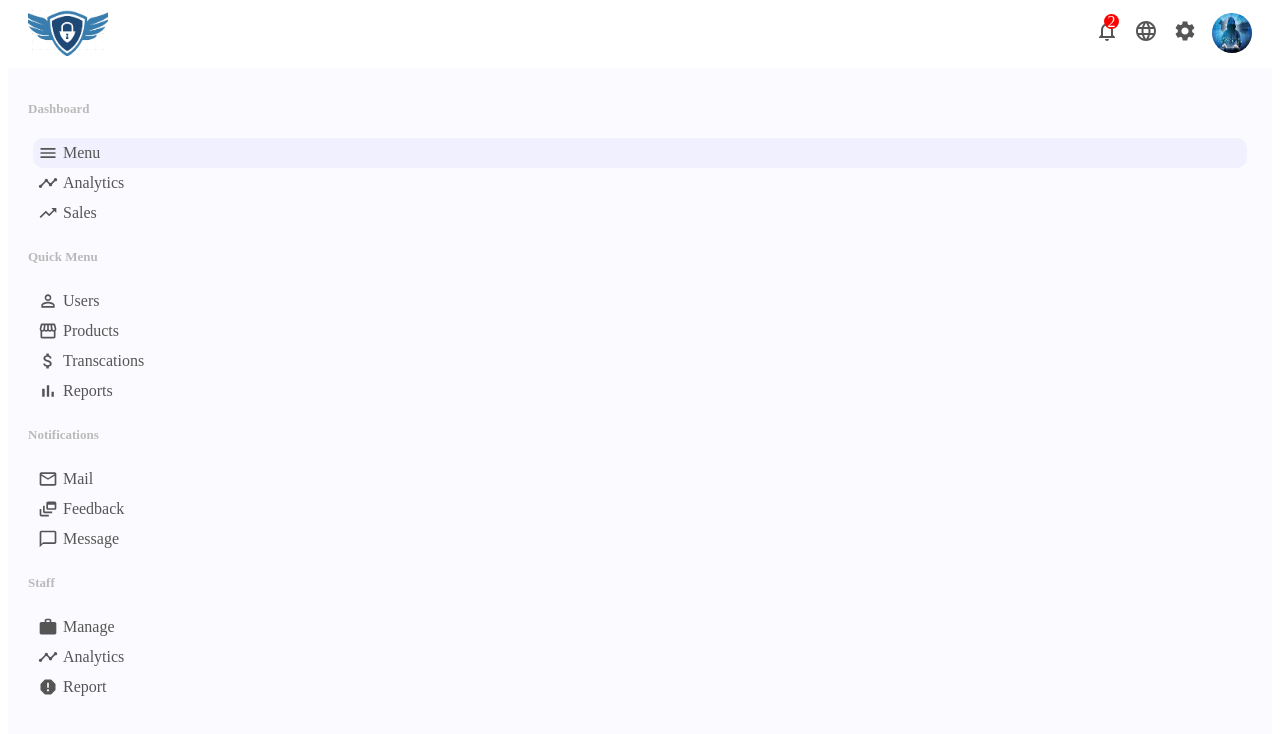
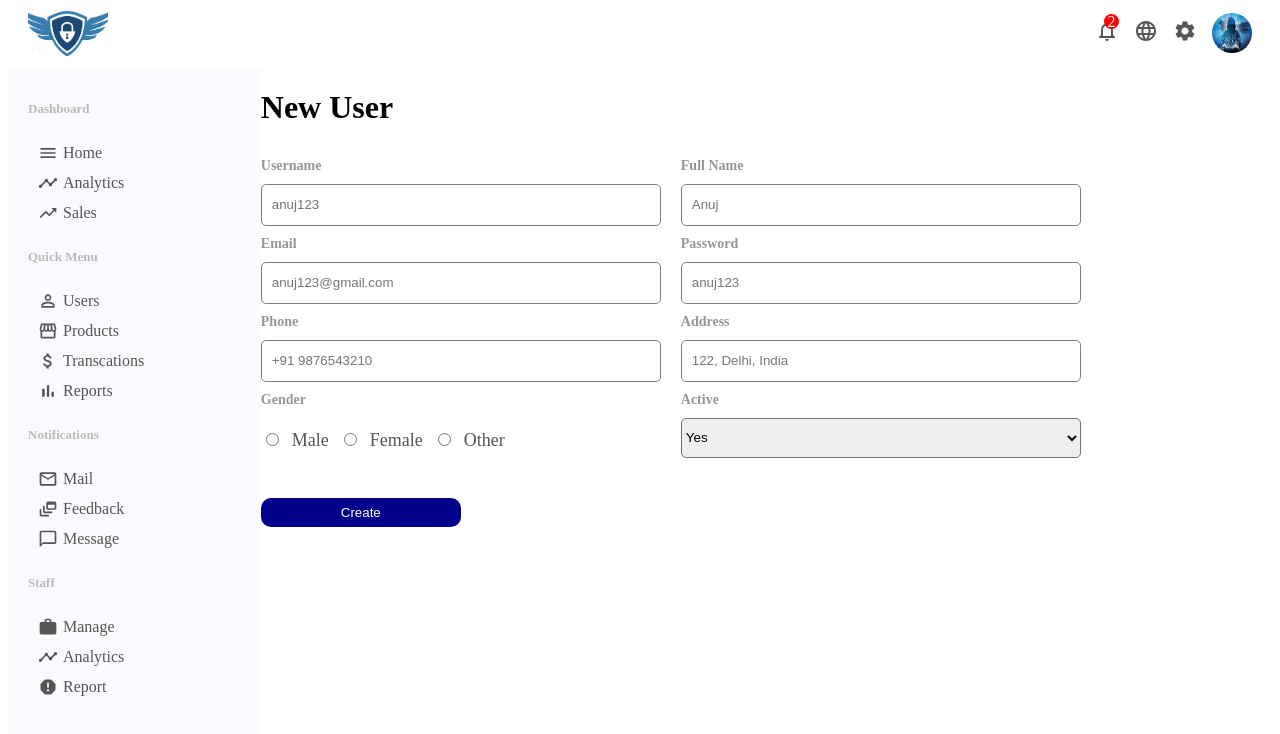
Before and after one commit to anuj26298/mui, a React (Create React App) app: page /newUser in a window 1280 px wide. Shown: the top 734 px of the page. Built offline with nearby package versions, Linux system fonts and the light colour scheme.

Commit message:
Added users page

```diff
--- a/src/App.js
+++ b/src/App.js
@@ -6,6 +6,8 @@
 import { BrowserRouter, Routes,Route } from 'react-router-dom';
 import UserList from './components/pages/userlist/UserList';
 import User from './components/pages/User/User';
+import NewUser from './components/pages/newUser/NewUser';
+import Products from './components/pages/products/Products';
 function App() {
   return (
     <BrowserRouter className='App'>
@@ -16,6 +18,8 @@
           <Route exact path='/' element={<HomePage/>} />
           <Route path='/users' element={<UserList/>}/>
           <Route path='/user/:userId' element={<User/>} />
+          <Route path="/newUser" element={<NewUser/>} />
+          <Route path="/products" element={<Products/>} />
         </Routes>
       </div>
     </BrowserRouter>
--- a/src/components/Sidebar/Sidebar.css
+++ b/src/components/Sidebar/Sidebar.css
@@ -33,7 +33,7 @@
     border-radius: 10px;
   }
 
-  .sidebarListItem.active,
+  /* .sidebarListItem.active, */
   .sidebarListItem:hover {
     background-color: rgb(240, 240, 255);
   }
@@ -42,3 +42,7 @@
       margin-right: 5px;
       font-size: 20px !important;
   }
+  .link {
+    text-decoration: none;
+    color: inherit;
+  }
--- a/src/components/Sidebar/Sidebar.jsx
+++ b/src/components/Sidebar/Sidebar.jsx
@@ -1,6 +1,7 @@
 import React from 'react'
 import './Sidebar.css'
 import { Menu, Timeline, TrendingUp, PermIdentity, Storefront, AttachMoney, BarChart, MailOutline,DynamicFeed, BarChartOutlined, Report, ChatBubbleOutline, WorkOutlined } from '@material-ui/icons';
+import { Link } from 'react-router-dom';
 
 export default function Sidebar() {
     return (
@@ -11,7 +12,7 @@
                     <ul className="sidebarList">
                         <li className="sidebarListItem active">
                             <Menu className="sidebarIcon" />
-                            Menu
+                            Home
                         </li>
                         <li className="sidebarListItem">
                             <Timeline className="sidebarIcon" />
@@ -26,14 +27,18 @@
                 <div className="sidebarMenu">
                     <h3 className="sidebarTitle">Quick Menu</h3>
                     <ul className="sidebarList">
-                        <li className="sidebarListItem">
-                            <PermIdentity className="sidebarIcon" />
-                            Users
-                        </li>
+                        <Link to="/users" className='link'>
+                            <li className="sidebarListItem">
+                                <PermIdentity className="sidebarIcon" />
+                                Users
+                            </li>
+                        </Link>
+                        <Link to="/products" className='link'>
                         <li className="sidebarListItem">
                             <Storefront className="sidebarIcon" />
                             Products
                         </li>
+                        </Link>
                         <li className="sidebarListItem">
                             <AttachMoney className="sidebarIcon" />
                             Transcations
--- a/src/components/pages/User/User.jsx
+++ b/src/components/pages/User/User.jsx
@@ -1,12 +1,15 @@
 import React from 'react'
 import './User.css'
 import { CalendarToday, LocationSearching, MailOutline, PermIdentity, PhoneAndroid, Publish } from '@material-ui/icons'
+import { Link } from 'react-router-dom'
 export default function User() {
     return (
         <div className='user'>
             <div className="userTitleContainer">
                 <h2 className="userTitle">Edit User</h2>
+                <Link to="/newUser">
                 <button className="userAddButton">Create</button>
+                </Link>
             </div>
             <div className="userContainer">
                 <div className="userShow">
--- /dev/null
+++ b/src/components/pages/newUser/NewUser.css
@@ -0,0 +1,51 @@
+.newUser {
+    flex: 4;
+}
+
+.newUserForm {
+    display: flex;
+    flex-wrap: wrap;
+}
+.newUserFormItem {
+    width: 400px;
+    display: flex;
+    flex-direction: column;
+    margin-top: 10px;
+    margin-right: 20px;
+}
+.newUserFormItem > label {
+    font-size: 14px;
+    margin-bottom: 10px;
+    font-weight: 600;
+    color: rgb(151, 150, 150);
+}
+.newUserFormItem > input {
+    height: 20px;
+    padding: 10px;
+    border: 1px solid gray;
+    border-radius: 5px;
+}
+.newUserGender > input {
+    margin-top: 15px;
+}
+.newUserGender > label {
+    margin: 10px;
+    font-size: 18px;
+    color: #555;
+}
+
+.newUserSelect {
+    height: 40px;
+    border-radius: 5px;
+}
+.newUserButton {
+    width: 200px;
+    border: none;
+    background-color: darkblue;
+    color: white;
+    padding: 7px 10px;
+    font-weight: 600px;
+    border-radius: 10px;
+    margin-top: 30px;
+    cursor: pointer;
+}
--- /dev/null
+++ b/src/components/pages/newUser/NewUser.jsx
@@ -0,0 +1,56 @@
+import React from 'react'
+import './NewUser.css'
+export default function NewUser() {
+    return (
+        <div className='newUser'>
+            <h1 className="newUserTitle">New User</h1>
+            <form action="" className="newUserForm">
+                <div className="newUserFormItem">
+                    <label>Username</label>
+                    <input type="text" placeholder="anuj123" />
+                </div>
+                <div className="newUserFormItem">
+                    <label>Full Name</label>
+                    <input type="text" placeholder="Anuj" />
+                </div>
+                <div className="newUserFormItem">
+                    <label>Email</label>
+                    <input type="email" placeholder="anuj123@gmail.com" />
+                </div>
+                <div className="newUserFormItem">
+                    <label>Password</label>
+                    <input type="password" placeholder="anuj123" />
+                </div>
+                <div className="newUserFormItem">
+                    <label>Phone</label>
+                    <input type="text" placeholder="+91 9876543210" />
+                </div>
+                <div className="newUserFormItem">
+                    <label>Address</label>
+                    <input type="text" placeholder="122, Delhi, India" />
+                </div>
+                <div className="newUserFormItem">
+                    <label>Gender</label>
+                    <div className="newUserGender">
+                        <input type="radio" name="gender" id="male" value="male" />
+                        <label for="male" >Male</label>
+                        <input type="radio" name="gender" id="female" value="female" />
+                        <label for="female" >Female</label>
+                        <input type="radio" name="gender" id="other" value="other" />
+                        <label for="other" >Other</label>
+                    </div>
+                </div>
+                <div className="newUserFormItem">
+                    <label>Active</label>
+                    <select className='newUserSelect' name="active" id="active">
+                        <option value="yes">Yes</option>
+                        <option value="no">No</option>
+                    </select>
+                </div>
+                <div className="newUserFormItem">
+                <button className="newUserButton">Create</button>
+                </div>
+            </form>
+        </div>
+    )
+}
--- /dev/null
+++ b/src/components/pages/products/Products.css
@@ -0,0 +1,3 @@
+.products {
+    flex: 4;
+}
--- /dev/null
+++ b/src/components/pages/products/Products.jsx
@@ -0,0 +1,7 @@
+import React from 'react'
+import './Products.css'
+export default function Products() {
+  return (
+    <div className='products'>Products</div>
+  )
+}
```
